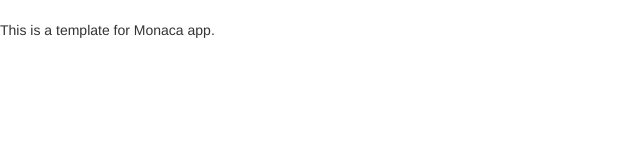
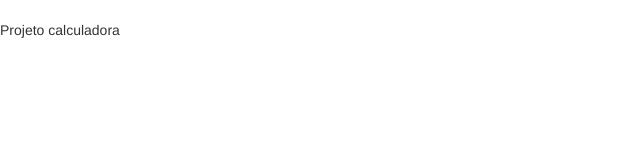
Before and after one commit to Jessi1988/Calculadora, a website: page www/index.html in a window 1280 px wide. Shown: the full height of the page, 0-640 px from the left. Drawn offline with Linux system fonts and the light colour scheme; files that its build step writes are made by us from their sources.

Commit message:
Salvando no github

```diff
--- a/www/index.html
+++ b/www/index.html
@@ -14,6 +14,6 @@
 </head>
 <body>
 	<br />
-    This is a template for Monaca app.
+  Projeto calculadora
 </body>
 </html>
```
